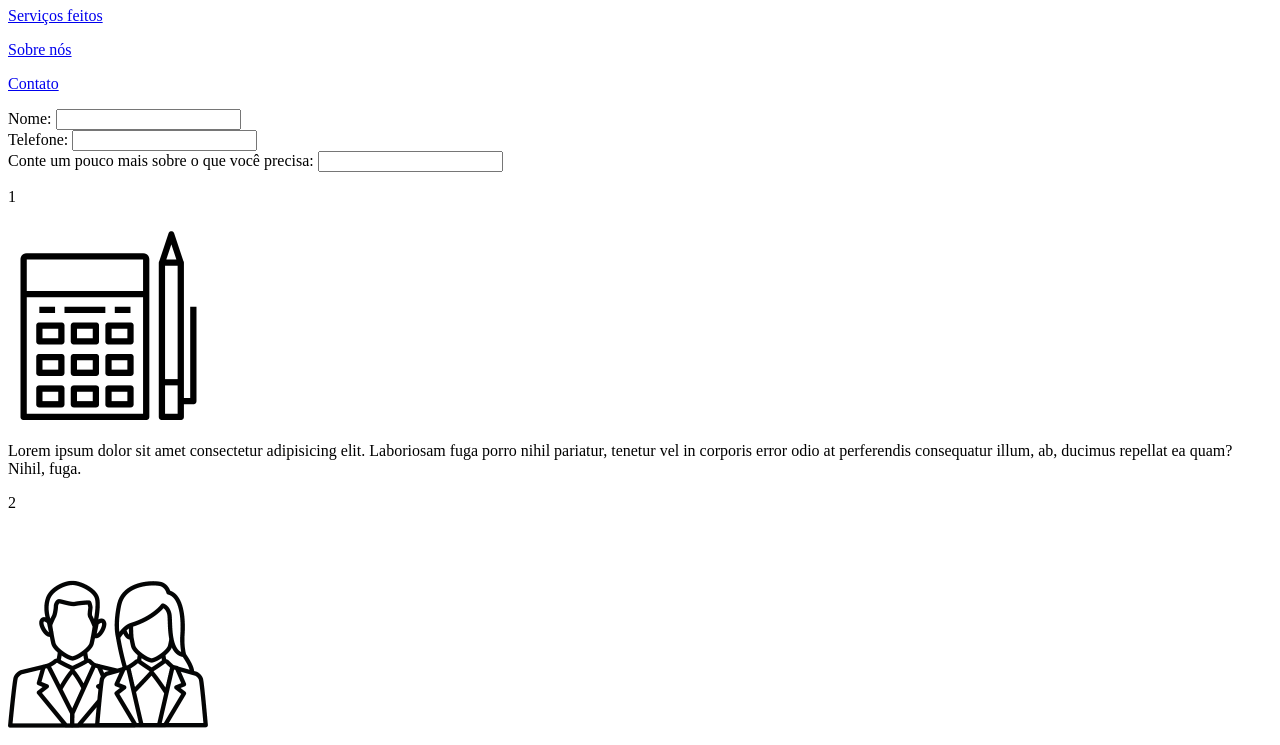
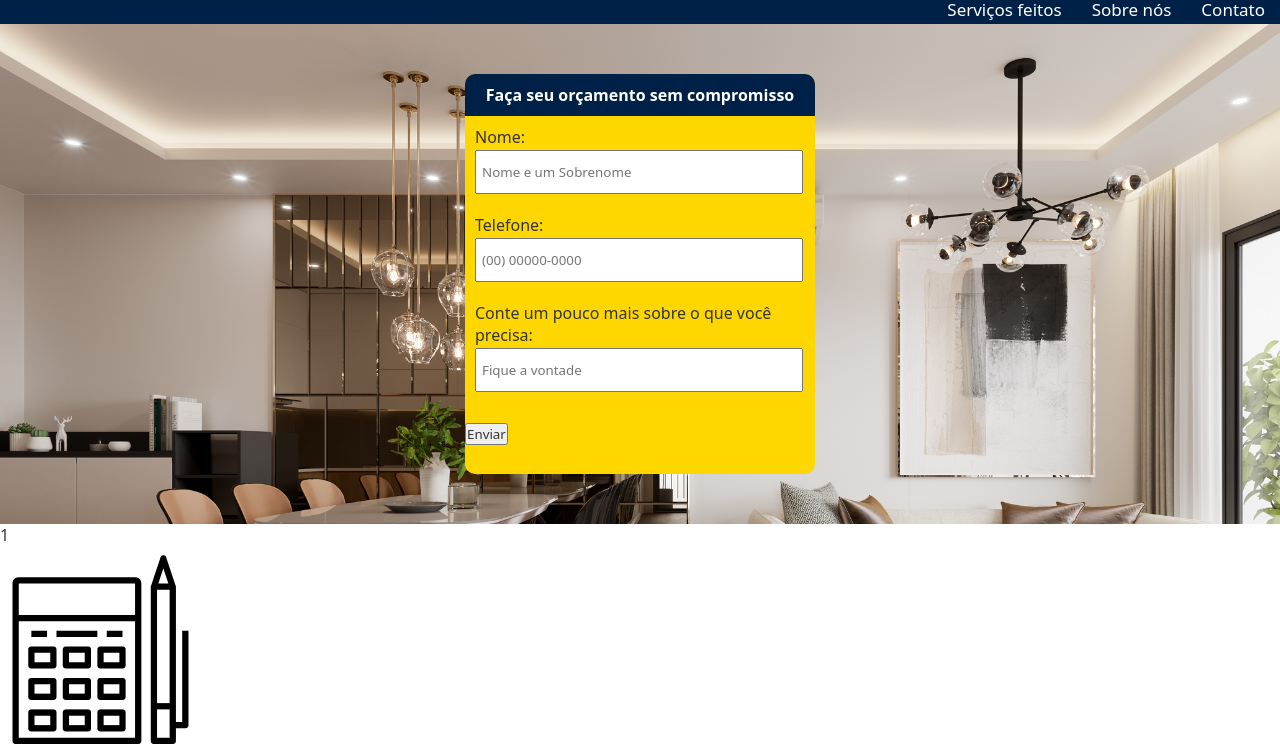
Before and after one commit to vitormandroti/projetos, a plain HTML site: page design-interiores/index.html in a window 1280 px wide. Shown: the part 73-818 px from the top of the page. Drawn offline with Linux system fonts and the light colour scheme.

Commit message:
menu and header

```diff
--- /dev/null
+++ b/design-interiores/estilo/mediaquery.css
@@ -0,0 +1,27 @@
+@media screen and (min-width: 601px) {
+    :root {
+        --principal: #002147;
+        --secundaria: #FFD700;
+    }
+
+    #menu {
+        display: block;
+    }
+
+    #menu-icon {
+        display: none;
+    }
+
+    #container-menu {
+        background-color: var(--principal);
+        height: 30px;
+        display: flex;
+        flex-flow: row nowrap;
+        justify-content: flex-end;
+        align-items: center;
+    }
+
+    #menu a:hover {
+        color: darkgray;
+    }
+}
--- /dev/null
+++ b/design-interiores/estilo/style.css
@@ -0,0 +1,81 @@
+@charset "UTF-8";
+
+* {
+    margin: 0px;
+    padding: 0px;
+    font-family: system-ui, -apple-system, BlinkMacSystemFont, 'Segoe UI', Roboto, Oxygen, Ubuntu, Cantarell, 'Open Sans', 'Helvetica Neue', sans-serif;
+    color: #333333;
+}
+
+:root {
+    --principal: #002147;
+    --secundaria: #FFD700;
+}
+
+/*CABEÇALHO*/
+header {
+    background-color: var(--principal);
+}
+
+header h1 {
+    text-align: center;
+    padding: 12px 5px;
+    color: white;
+}
+
+header img {
+    height: 30px;
+    padding-left: 10px;
+}
+
+/*MENU*/
+#menu {
+    display: none;
+    background-color: lightslategray;
+}
+
+#menu a {
+    color: white;
+    text-decoration: none;
+    font-size: 17px;
+    padding: 0px 15px;
+}
+
+/*PRIMEIRADOBRA + FORMULÁRIO*/
+#primeiradobra {
+    background-image: url(../imagens/imagem-primeiradobra.png);
+    background-attachment: fixed;
+    height: 500px;
+
+    display: flex;
+    flex-flow: column nowrap;
+    justify-content: center;
+    align-items: center;
+}
+
+section #formulario {
+    background-color: var(--secundaria);
+    width: 350px;
+    height: 400px;
+    border-radius: 10px;
+}
+
+#formulario p {
+    background-color: var(--principal);
+    color: white;
+    font-weight: bold;
+    text-align: center;
+    border-radius: 10px 10px 0px 0px;
+    padding: 10px;
+}
+
+#formulario form {
+    padding: 10px;
+}
+
+#formulario input {
+    height: 30px;
+    width: 95%;
+    margin: 2px 0px 20px 0px;
+    padding: 5px;
+}
--- a/design-interiores/index.html
+++ b/design-interiores/index.html
@@ -6,27 +6,39 @@
     <meta name="description" content="Design de interiores do clássico ao moderno! Aqui na Espaços Elegantes você faz um orçamento sem compromisso algum e terá um trabalho feito por especialistas certificados.">
     <title>Espaços Elegantes</title>
     <link rel="shortcut icon" href="icons/home_24dp_E8EAED_FILL0_wght400_GRAD0_opsz24.png" type="image/x-icon">
+    <link rel="stylesheet" href="estilo/style.css" media="all">
+    <link rel="stylesheet" href="estilo/mediaquery.css">
 </head>
-<body>
+
+<body onresize="tamanho()">
     <header>
         <h1>Espaços Elegantes</h1>
-        <nav>
-            <p><a href="http://">Serviços feitos</a></p>
+        <span id="menu-icon" onclick="cliquemenu()">
+            <img src="icons/menu_24dp_E8EAED_FILL0_wght400_GRAD0_opsz24.png" alt="Icone que quando clicado aparece o menu de navegação">
+        </span>
+        <nav id="menu">
+            <div id="container-menu">
+                <p><a href="#servicos-feitos">Serviços feitos</a></p>
                 <p><a href="http://">Sobre nós</a></p>
                 <p><a href="http://">Contato</a></p>
+            </div>
         </nav>
     </header>
 
     <main>
         <section id="primeiradobra">
+            <div id="formulario">
+                <p>Faça seu orçamento sem compromisso</p>
                 <form>
                     <label for="name">Nome:</label>
-                <input type="text" name="nome" id="name"><br>
+                    <input type="text" name="nome" id="name" placeholder="Nome e um Sobrenome"><br>
                     <label for="phone">Telefone:</label>
-                <input type="tel" name="telefone" id="phone"><br>
+                    <input type="tel" name="telefone" id="phone" placeholder="(00) 00000-0000"><br>
                     <label for="text">Conte um pouco mais sobre o que você precisa:</label>
-                <input type="text" name="texto" id="text"><br>
+                    <input type="text" name="texto" id="text" placeholder="Fique a vontade"><br>
                 </form>
+                <button type="submit">Enviar</button>
+            </div>
         </section>
 
         <section id="segundadobra" class="container">
@@ -56,7 +68,7 @@
         </section>
 
         <section id="terceiradobra" class="container">
-            <h2>O que já fizemos?</h2>
+            <h2 id="servicos-feitos">O que já fizemos?</h2>
 
             <div class="child">
                 <img src="imagens/projeto-1.png" alt="Imagem de um ambiente decorado pela Espaços Elegantes, em um estilo moderno">
@@ -151,5 +163,25 @@
             <p>&copy;Todos Direitos Reservados</p>
         </div>
     </footer>
+
+    <script>
+        const menu = document.getElementById('menu');
+
+        function cliquemenu() {
+            if (menu.style.display === 'none' || menu.style.display === '') {
+                menu.style.display = 'block';
+            } else {
+                menu.style.display = 'none';
+            }
+        }
+
+        function tamanho() {
+            if (window.innerWidth >= 601) {
+                menu.style.display = 'block';
+            } else {
+                menu.style.display = 'none';
+            }
+        }
+    </script>
 </body>
 </html>
```
Lines whose indentation alone changed are shown as unchanged.
